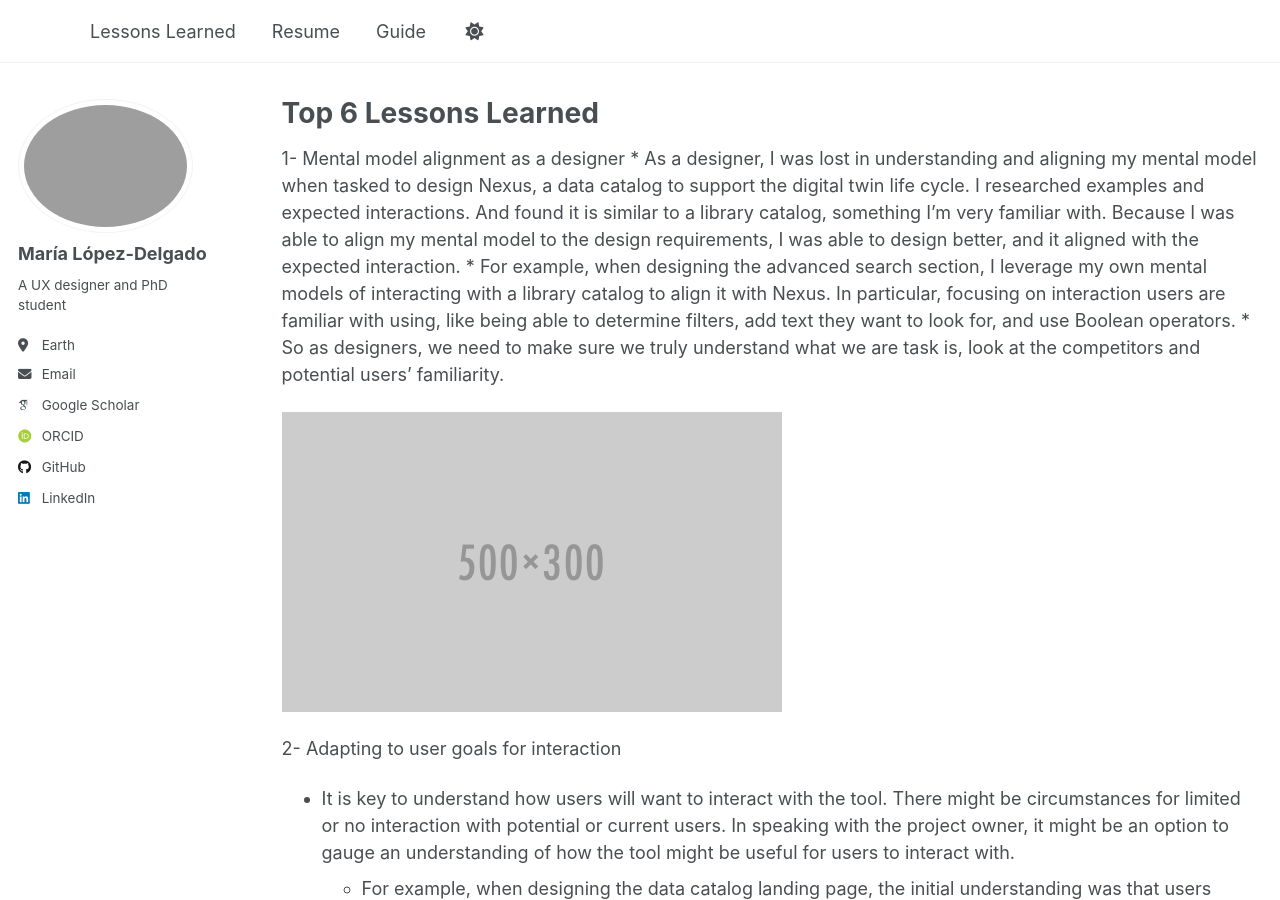
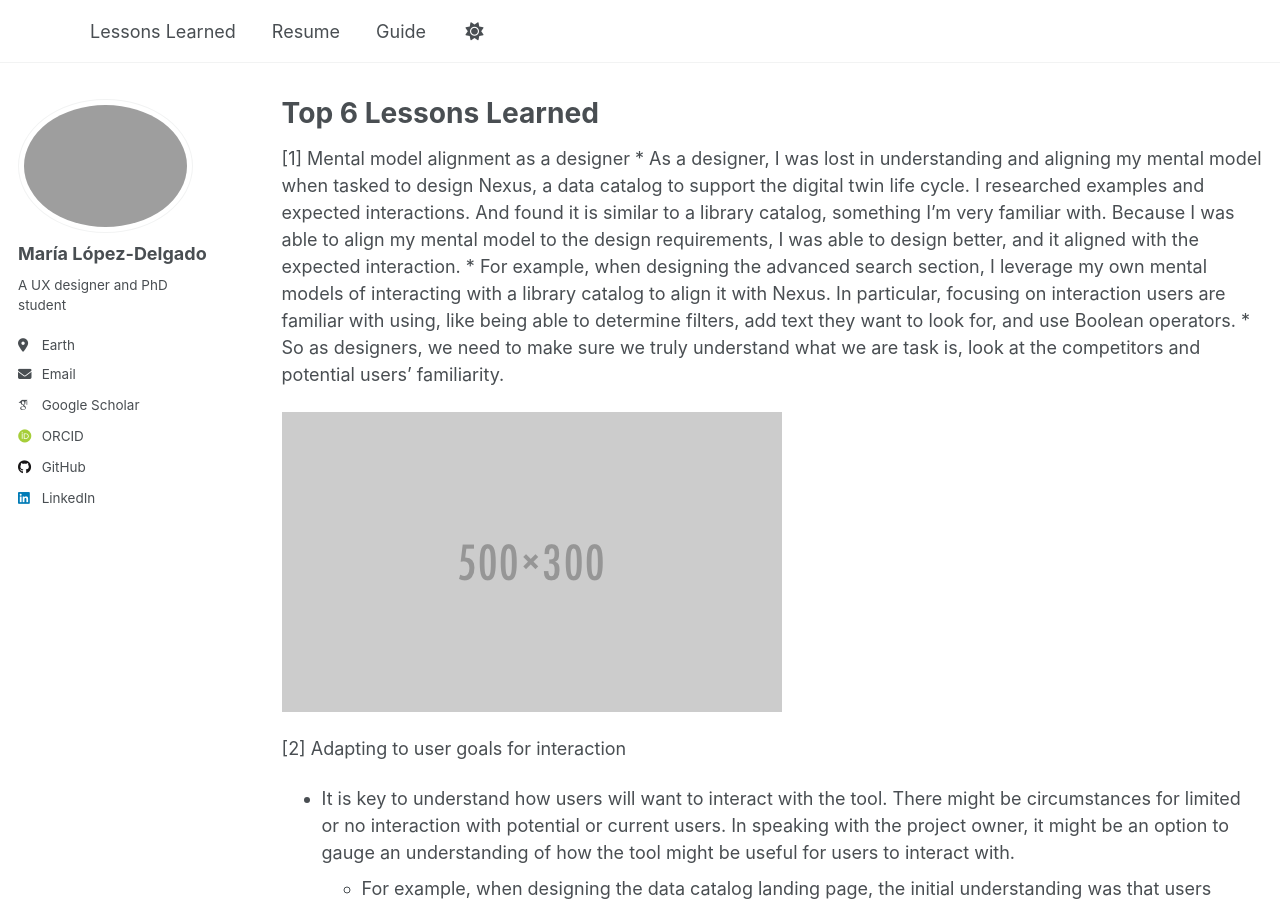
Before and after one commit to maria-lopez-delgado/maria-lopez-delgado.github.io, a Jekyll site: the page built from _pages/lessons.md, in a window 1280 px wide and 900 px high. Built offline with Jekyll 4.4.1, drawn with Linux system fonts in a browser that asks for light colours; some web fonts are replaced; a script that is not in the unit is left out; some of the changed text lies outside the part shown.

Commit message:
update numbers

```diff
--- a/_pages/lessons.md
+++ b/_pages/lessons.md
@@ -4,14 +4,14 @@ title: "Top 6 Lessons Learned"
 permalink: /lessons/
 author_profile: true
 ---
-1- Mental model alignment as a designer
+[1] Mental model alignment as a designer
     * As a designer, I was lost in understanding and aligning my mental model when tasked to design Nexus, a data catalog to support the digital twin life cycle. I researched examples and expected interactions. And found it is similar to a library catalog, something I’m very familiar with. Because I was able to align my mental model to the design requirements, I was able to design better, and it aligned with the expected interaction.
         * For example, when designing the advanced search section, I leverage my own mental models of interacting with a library catalog to align it with Nexus. In particular, focusing on interaction users are familiar with using, like being able to determine filters, add text they want to look for, and use Boolean operators.
     * So as designers, we need to make sure we truly understand what we are task is, look at the competitors and potential users' familiarity.
 
 ![The San Juan Mountains are beautiful](/images/500x300.png "San Juan Mountains")
 
-2- Adapting to user goals for interaction
+[2] Adapting to user goals for interaction
 * It is key to understand how users will want to interact with the tool. There might be circumstances for limited or no interaction with potential or current users. In speaking with the project owner, it might be an option to gauge an understanding of how the tool might be useful for users to interact with.
     * For example, when designing the data catalog landing page, the initial understanding was that users would only want to search within one project. After conversing with the project owner, the UX team realized that there might be use cases where users would like to do data discovery across several projects. Adding the ability to easily select in what projects users want to search was an excellent example of anticipating and adapting to user needs.
 * There is still a need to talk to potential users and see if the anticipated use case is needed and would improve the user experience.
@@ -24,17 +24,17 @@ author_profile: true
 
 ![The San Juan Mountains are beautiful](/images/500x300.png "San Juan Mountains")
 
-4. Identifying potential user problems
+[4] Identifying potential user problems
 * In redesigning DeepLynx, the UX team was not able to meet 1-1 with current users to gather their issues with the current user interface. To identify the problems we needed to address in the redesign, we leveraged Nielsen’s Heuristic Evaluation. This evaluation also helped justify to the development team why we needed to address those changes.
 
 ![The San Juan Mountains are beautiful](/images/500x300.png "San Juan Mountains")
 
-5. Improving usability, but not aligning with users’ mental model
+[5] Improving usability, but not aligning with users’ mental model
 * When redesigning DeepLynx, the UX team identified some complex interactions and proposed a simplified redesign. During user testing, using the think-aloud method, it was clear that the proposed redesign did not align with their mental model and expected interaction. Sadly, it was at the end of the internship, and we couldn’t address another design solution. But it was a great opportunity to reinforce the need for user testing before implementation, and especially when redesigning a complex interaction.
 
 ![The San Juan Mountains are beautiful](/images/500x300.png "San Juan Mountains")
 
-6. Translate requirements
+[6] Translate requirements
 *Understand requirements as shared to developers by stakeholders*
 * While working in Spectra, a digital twin model viewer, an engineer handed his version of the design based on his conversations with the client.
     * It became a wonderful opportunity to understand the engineer’s perspective on requirements and design.
```
